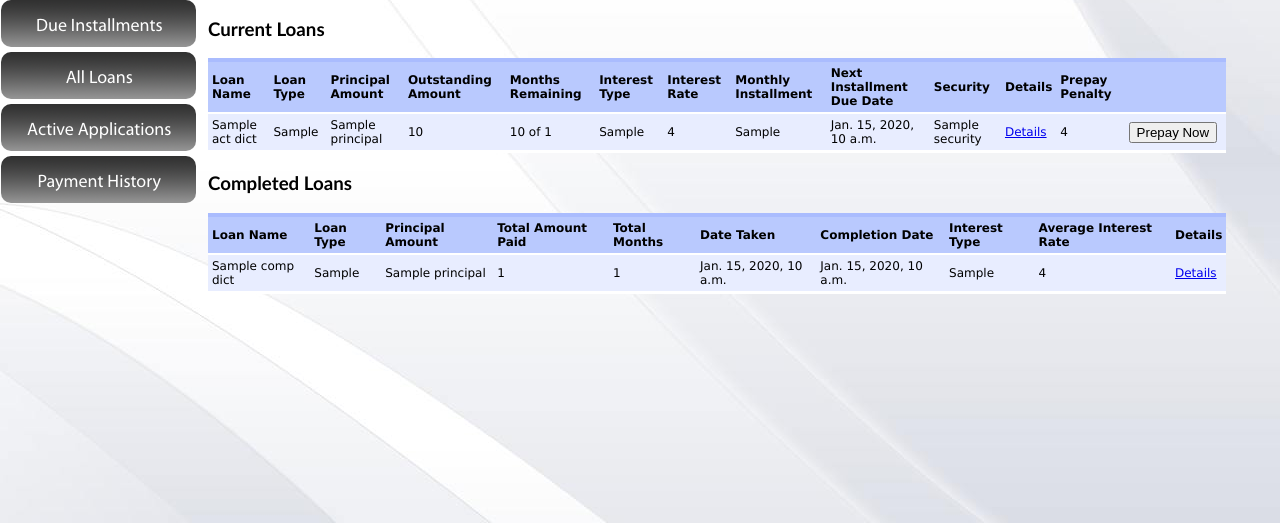
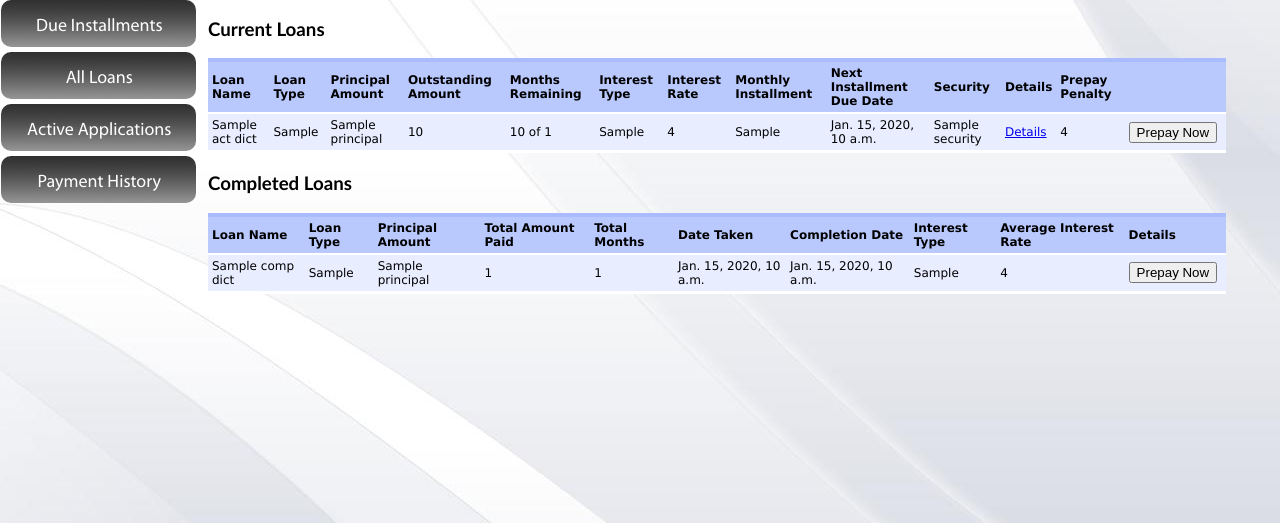
Before and after one commit to CSL306/loansProject, a Django app: template templates/allLoans.html in a window 1280 px wide. Shown: the part 109-632 px from the top of the page. Run offline with Django 3.2, Linux system fonts and the light colour scheme; the template is opened without the code that fills it: most values are stand-ins (such as "Sample title", 1, 10 or a date in 2020); parts of the project's set-up code (start-up, migrations or seed data) failed here and were passed over.

Commit message:
Fixed the prepaynow button.

```diff
--- a/templates/allLoans.html
+++ b/templates/allLoans.html
@@ -33,7 +33,7 @@
 <td>{{a.security}}</td>
 <td><a href="{{a.detailLink}}">Details</a></td>
 <td>{{a.prepaymentPenaltyRate}}</td>
-<td width="10%"><button>Prepay Now</button></td>
+<td width="10%"><a href="{{a.prepayNowLink}}"><button>Prepay Now</button></a></td>
 </tr>
 {% endfor %}
 </table>
@@ -63,7 +63,7 @@
 <td>{{c.dateOfCompletion}}</td>
 <td>{{c.interestCategory}}</td>
 <td>{{c.averageInterestRate}}</td>
-<td><a href="{{c.detailLink}}">Details</a></td>
+<td width="10%"><a href="{{a.prepayNowLink}}"><button>Prepay Now</button></a></td>
 </tr>
 {% endfor %}
 
--- a/views.py
+++ b/views.py
@@ -174,7 +174,8 @@ def allLoans(request):
                       'nextInstallmentDueDate':loan.activeloan.nextInstallmentDueDate,
                       'prepaymentPenaltyRate':loan.activeloan.prepaymentPenaltyRate,
                       'security':loan.security,
-                      'detailLink':"../loanDetails/"+str(loan.id),
+                      'detailLink':"/loanDetails/"+str(loan.id),
+                      'prepayNowLink':"/payPrepayment/"+str(loan.id),
       })
     else:
       compDict.append({'id':loan.id,
@@ -188,7 +189,8 @@ def allLoans(request):
                        'interestCategory':loan.interestCategory,
                        'averageInterestRate':loan.completedloan.averageInterestRate,
                        'detailLink':"../loanDetails/"+str(loan.id),
-      })
+                       'prepayNowLink':"/payPrepayment/"+str(loan.id),
+                       })
 
   return render_to_response('allLoans.html',locals())
 
```
